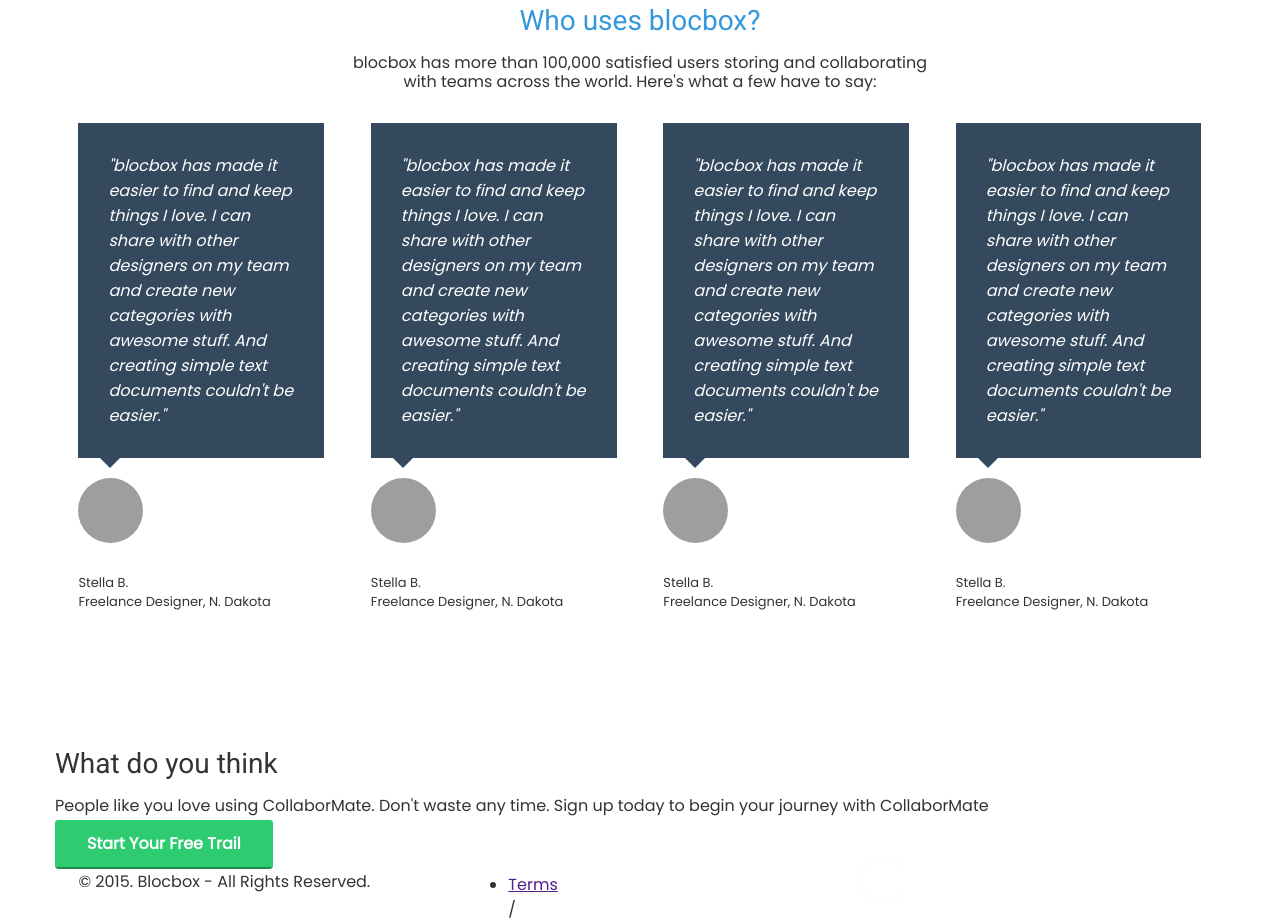
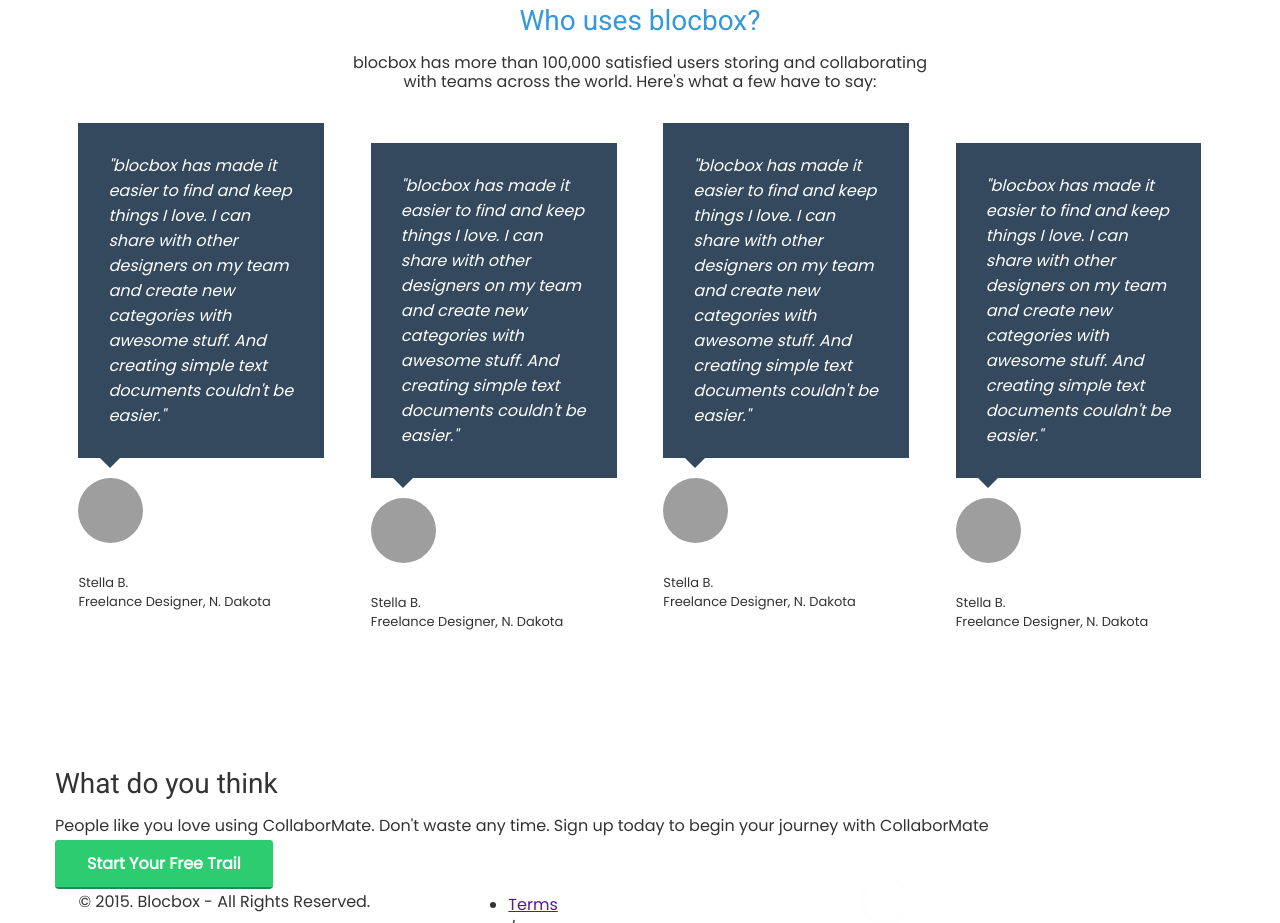
Before and after one commit to Jschillinger25/CollaborMate-, a plain HTML site: page index.html in a window 1280 px wide. Shown: the part 2160-3083 px from the top of the page. Drawn offline with nearby package versions, Linux system fonts and the light colour scheme; grey boxes are pictures that could not be loaded.

Commit message:
Assignment 31 Completed

```diff
--- a/css/style.css
+++ b/css/style.css
@@ -298,3 +298,7 @@ header .hero {
    font-size:13px;
    margin-top: 30px;
  }
+
+.testimonials .staggered {
+    margin-top: 20px;
+}
--- a/index.html
+++ b/index.html
@@ -118,7 +118,7 @@
        <img src="https://s3.amazonaws.com/uifaces/faces/twitter/jsa/128.jpg" alt="avatar">
        <p class="name"><strong>Stella B.</strong><br/>Freelance Designer, N. Dakota</p>
      </li>
-       <li class="one-fourth">
+    <li class="one-fourth staggered">
         <blockquote>"blocbox has made it easier to find and keep things I love. I can share with other designers on my team and create new categories with awesome stuff. And creating simple text documents couldn't be easier."
         </blockquote>
         <img src="https://s3.amazonaws.com/uifaces/faces/twitter/jsa/128.jpg" alt="avatar">
@@ -130,7 +130,7 @@
         <img src="https://s3.amazonaws.com/uifaces/faces/twitter/jsa/128.jpg" alt="avatar">
         <p class="name"><strong>Stella B.</strong><br/>Freelance Designer, N. Dakota</p>
     </li>
-  <li class="one-fourth">
+  <li class="one-fourth staggered">
         <blockquote>"blocbox has made it easier to find and keep things I love. I can share with other designers on my team and create new categories with awesome stuff. And creating simple text documents couldn't be easier."
         </blockquote>
         <img src="https://s3.amazonaws.com/uifaces/faces/twitter/jsa/128.jpg" alt="avatar">
@@ -138,8 +138,8 @@
     </li>
   </ul>
  </section>
-         <! ---call to action -->
-         <section class="call to action">
+         <!---call to action -->
+         <section class="call-to-action">
          <div class="container">
              <h2>What do you think</h2>
              <p>People like you love using CollaborMate. Don't waste any time. Sign up today to begin your journey with CollaborMate</p>
```
Also changed, not shown: 3 other files. Lines whose indentation alone changed are shown as unchanged.
